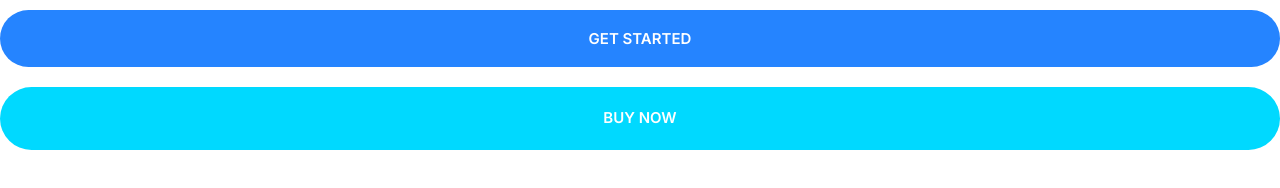
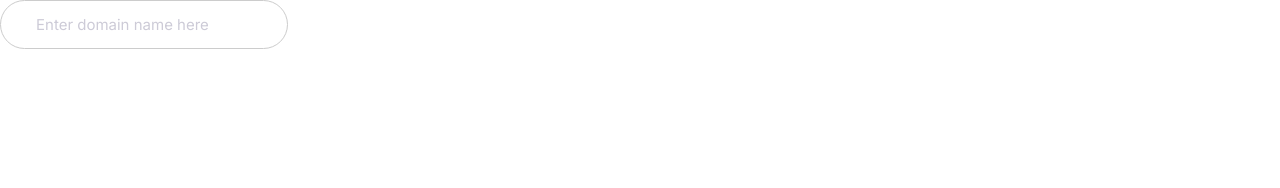
Before and after one commit to sturdy-geek/moshify_2, a plain HTML site: page index.html in a window 1280 px wide. Drawn offline with Linux system fonts and the light colour scheme.

Commit message:
Build the input component

```diff
--- a/css/styles.css
+++ b/css/styles.css
@@ -4,6 +4,8 @@
     --color-headings:#1b0760;
     --color-primary:  #2584ff;
     --color-secondary:#00d9ff ;
+    --color-border:#ccc;
+    --border-radius:30px;
 }
 *,*::after,*::before{
     box-sizing:border-box;
@@ -195,3 +197,22 @@
     font-size:1.5rem;
 }
 }
+/* Inputs */
+.input{
+    padding:1.5rem 3.5rem;
+    border:1px solid var(--color-border);
+    border-radius:var(--border-radius);
+    outline:0;
+    color:var(--color-headings);
+    font-size:2rem;
+}
+::placeholder{
+    color:#cdcbd7;
+}
+
+
+@media screen and (min-width:1024px){
+    .input{
+        font-size:1.5rem;
+    }
+}
--- a/index.html
+++ b/index.html
@@ -14,7 +14,6 @@
     <link rel="stylesheet" href="css/styles.css" />
   </head>
   <body>
-    <button class="button button--primary button--block">get started</button>
-    <a href="#" class="button button--secondary button--block">Buy Now</a>
+    <input type="text" class="input" placeholder="Enter domain name here" />
   </body>
 </html>
```
Also changed, not shown: components/buttons.html (added, +2 -0 lines).
